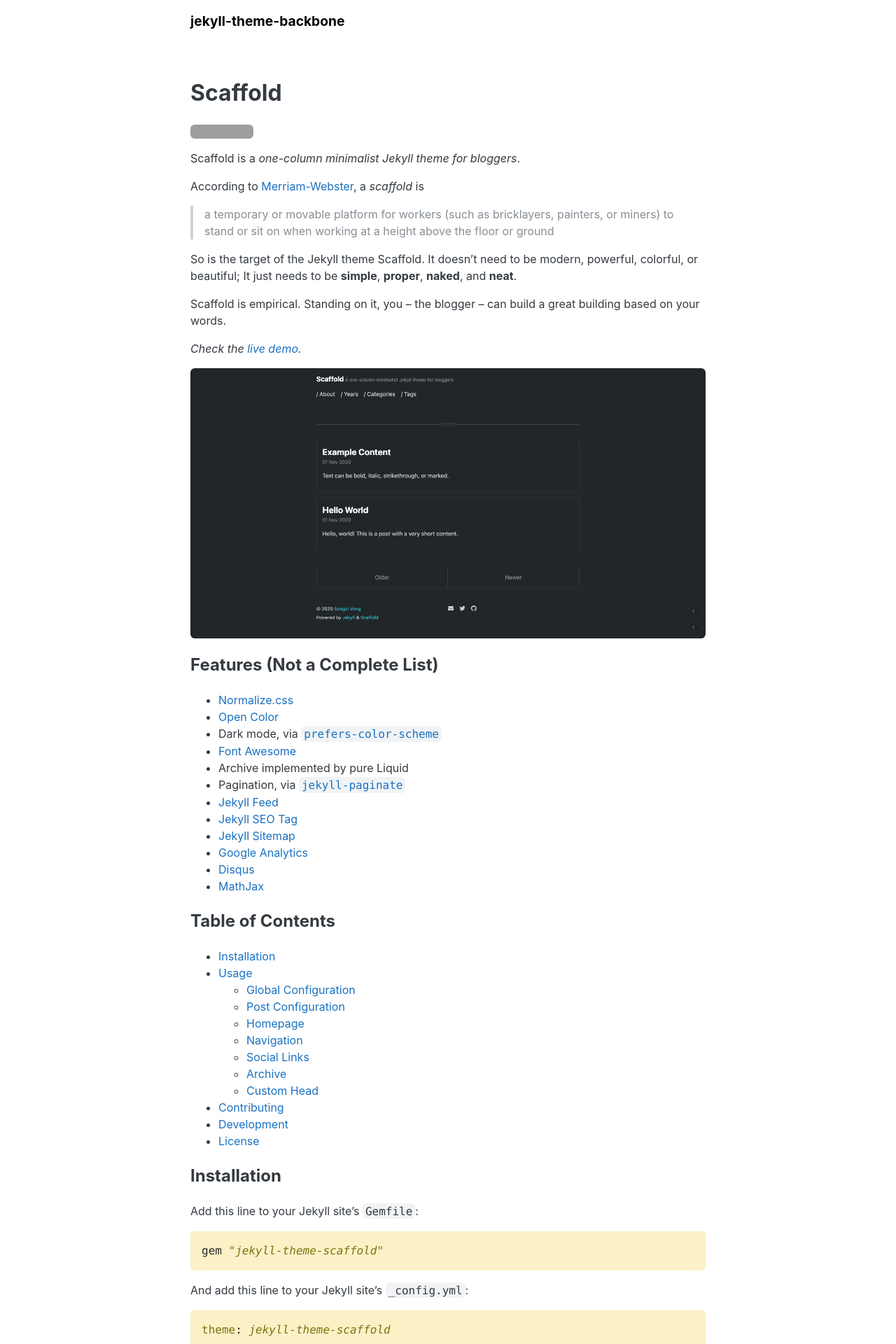
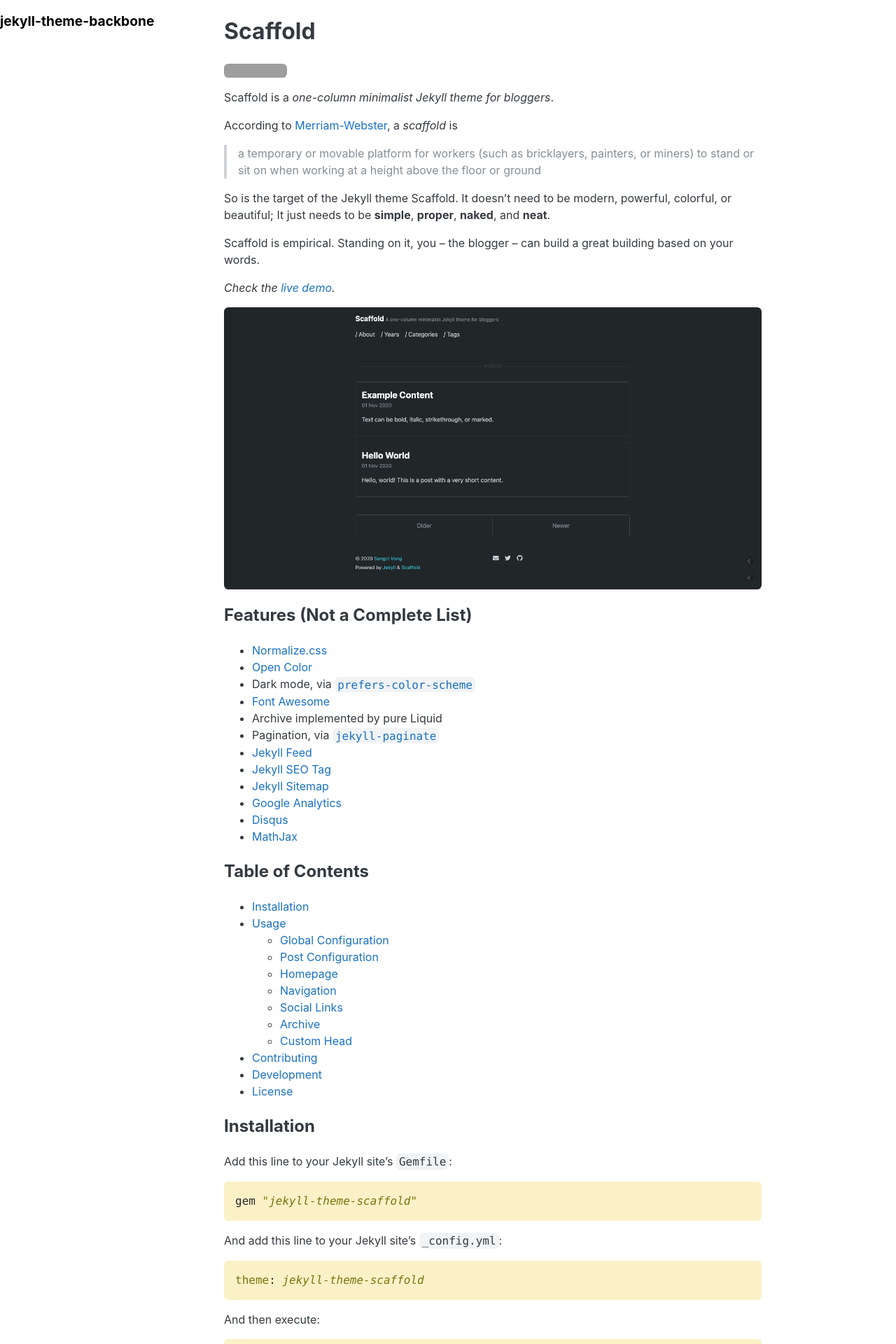
Before and after one commit to slee981/jekyll-theme-backbone, a Jekyll site: the page built from README.md, in a window 1280 px wide. Shown: the top 1920 px of the page at 70% size. Built offline with Jekyll 4.4.1, drawn with Linux system fonts in a browser that asks for light colours; nearby versions of some CDN libraries; our own code applies the rules of GitHub Pages for plain Markdown files; grey boxes are pictures that could not be loaded.

Commit message:
Adjust layout

```diff
--- a/_layouts/default.html
+++ b/_layouts/default.html
@@ -3,11 +3,13 @@
   {% include head.html %}
   <body>
     <div class="container">
-      {% include header.html %}
+      <aside class="sidebar-left">
+        {% include header.html %}
+      </aside>
       <main>
         {{ content }}
+        {% include footer.html %}
       </main>
-      {% include footer.html %}
     </div>
 
     {% if page.math %}
--- a/_sass/scaffold/_layout.scss
+++ b/_sass/scaffold/_layout.scss
@@ -3,3 +3,24 @@
   margin: 0 auto;
   padding: 0 var(--spacer);
 }
+
+@media screen and (min-width: $lg-screen) {
+  .container {
+    max-width: 100%;
+    margin: 0;
+    padding: 0;
+    display: flex;
+  }
+
+  main {
+    flex: 1;
+    max-width: $md-screen;
+    margin-left: 25%;
+  }
+
+  .sidebar-left {
+    position: fixed;
+    top: 0;
+    width: 25%;
+  }
+}
```
